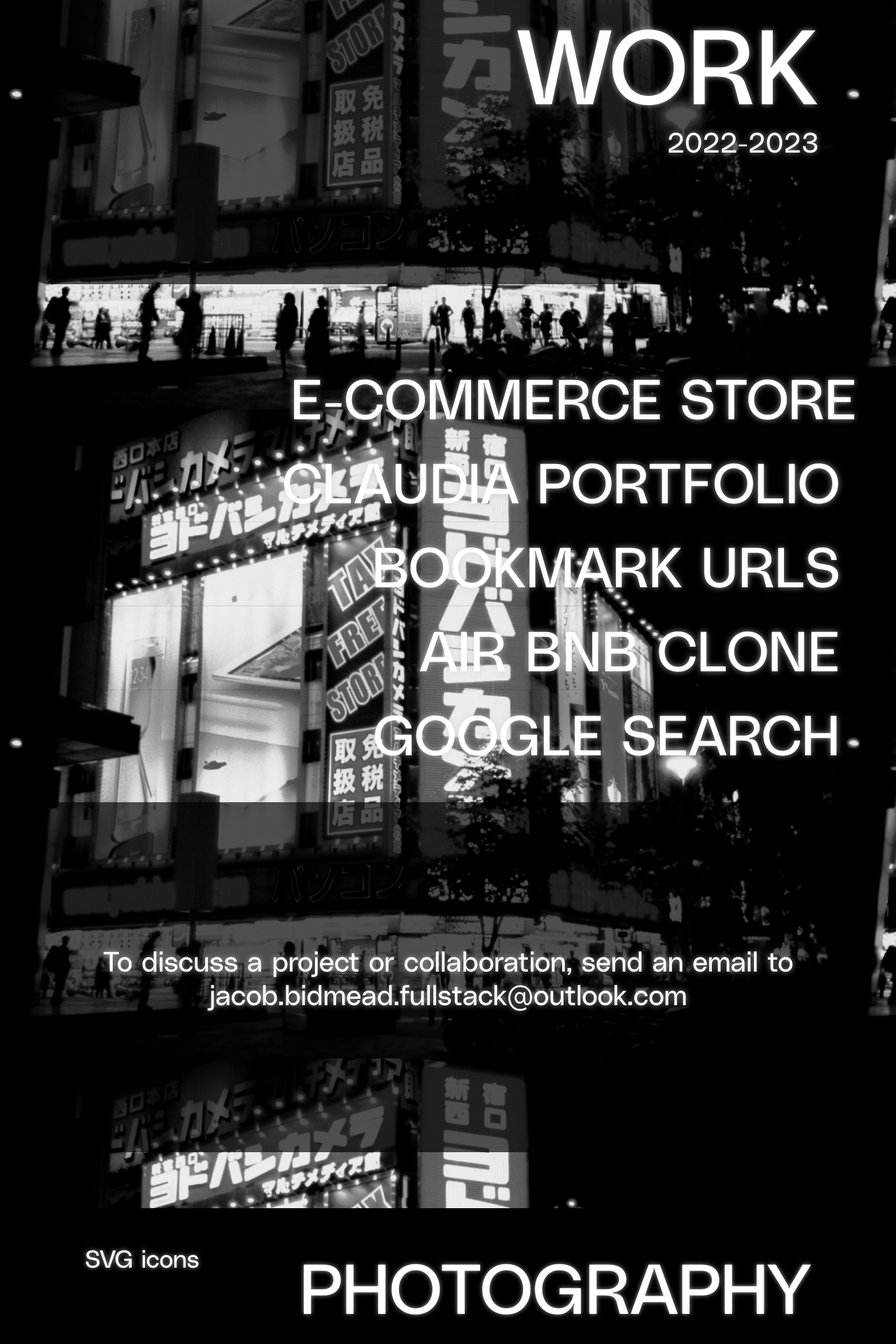
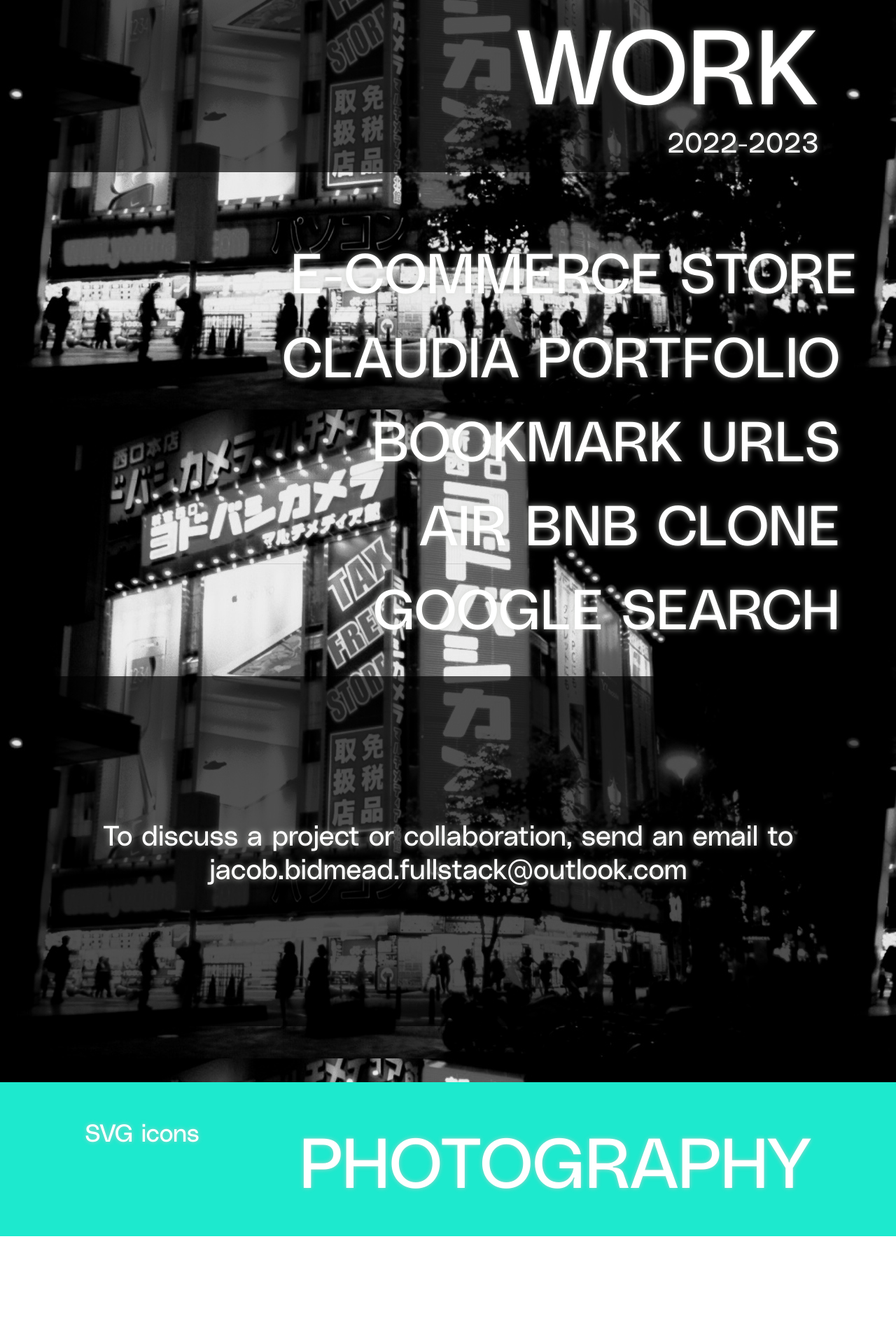
Before and after one commit to Jacobbidmead/new-portfolio, a React (Create React App) app: page / in a window 1280 px wide. Shown: the part 3451-5371 px from the top of the page at 70% size. After the commit the page ends 5217 px from the top, so only its background shows below. Built offline with nearby package versions, Linux system fonts and the light colour scheme.

Commit message:
Adjusted background color of project description

```diff
--- a/src/App.css
+++ b/src/App.css
@@ -39,7 +39,7 @@
   color: white;
   padding: 50px;
   cursor: pointer;
-  background-color: rgba(0, 0, 0, 1);
+  background-color: rgb(29, 233, 206);
   font-family: PolySans;
   text-shadow: 0 0 6px #cccfcabf;
 }
@@ -142,13 +142,13 @@
 
 .latest-work {
   font-size: 150px;
-  margin-bottom: 100px;
+  margin-bottom: 80px;
   text-shadow: 0 0 8px #cccfcabf;
   text-align: right;
   font-family: "Polysans";
   background-color: rgba(0, 0, 0, 0.662);
-  padding: 20px 20px 180px 20px;
-  border-radius: 30px;
+  padding: 20px 20px 20px 20px;
+  border-radius: 5px;
 }
 
 .latest-date {
@@ -174,7 +174,8 @@
   height: 400px;
   object-fit: contain;
   position: relative;
-  background-color: rgba(251, 250, 250, 0.3);
+  /* background-color: rgba(251, 250, 250, 0.3); */
+  background-color: rgba(2, 2, 2, 0.7);
   padding-top: 80px;
   padding-bottom: 80px;
   border-radius: 5px;
@@ -188,7 +189,7 @@
   right: 8%;
   height: 100px;
   width: 78%;
-  color: rgb(0, 0, 0);
+  color: rgb(255, 255, 255);
 }
 
 .swiper-buttons:hover {
@@ -235,7 +236,7 @@
   bottom: 0;
   left: 0;
   margin-top: 6px;
-  background-color: #fefefe;
+  background-color: white;
   transform-origin: bottom right;
   transition: transform 0.5s ease-out;
 }
@@ -283,28 +284,27 @@
 
 .link {
   text-decoration: none;
-  color: black;
+  color: white;
   cursor: pointer;
   background-color: rgba(251, 250, 250, 0.1);
   padding: 10px;
   border-radius: 50px;
-  border: 1px black solid;
+  border: 1px rgb(255, 255, 255) solid;
 }
 
 .project-description {
   display: flex;
   flex-direction: column;
   text-align: center;
-  color: black;
+  color: white;
   font-family: Polysans;
   width: 80%;
   margin-left: auto;
   margin-right: auto;
   margin-top: 50px;
   padding: 50px;
-  border-radius: 20px;
-  background-color: rgba(29, 233, 206, 0.5);
-  /* background-color: rgba(40, 243, 162, 0.5); */
+  border-radius: 5px;
+  background-color: rgba(2, 2, 2, 0.9);
 }
 
 .contact {
--- a/src/components/Nav.js
+++ b/src/components/Nav.js
@@ -6,7 +6,7 @@ const Nav = () => {
       <div className="nav-bar">
         <div className="nav-icons">SVG icons</div>
         <Link to="/Photo" className="photo-link">
-          PHOTOGRAPHY
+          <span className="hover-underline-animation"> PHOTOGRAPHY</span>
         </Link>
       </div>
     </>
--- a/src/styles/Photo.css
+++ b/src/styles/Photo.css
@@ -124,31 +124,6 @@
   text-shadow: 0 0 6px #cccfcabf;
 }
 
-/* animation */
-.hover-underline-animation {
-  display: inline-block;
-  position: relative;
-}
-
-.hover-underline-animation:after {
-  content: "";
-  position: absolute;
-  width: 100%;
-  transform: scaleX(0);
-  height: 2px;
-  bottom: 0;
-  left: 0;
-  background-color: #cccfca76;
-  transform-origin: bottom right;
-  transition: transform 0.5s ease-out;
-}
-
-.hover-underline-animation:hover:after {
-  transform: scaleX(1);
-  transform-origin: bottom left;
-}
-/* animation */
-
 @media screen and (max-width: 600px) {
   .quote {
     font-size: 13px;
```
